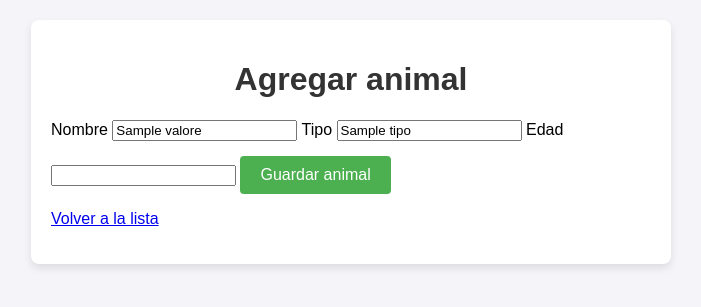
After one commit to JramonGs/contenedores, a Flask app: template templates/agregar.html in a window 1280 px wide. The commit adds this page. Shown: the top 307 px of the page, without its empty margins (289-990 px from the left). Run offline with Flask 3, Linux system fonts and the light colour scheme; the template is opened without the code that fills it: most values are stand-ins (such as "Sample title", 1, 10 or a date in 2020).

Commit message:
Agregar animales

```diff
--- /dev/null
+++ b/templates/agregar.html
@@ -0,0 +1,33 @@
+<!DOCTYPE html>
+<html lang="es">
+<head>
+    <meta charset="UTF-8">
+    <title>Agregar animal | Mi Zoológico</title>
+    <link rel="stylesheet" href="{{ url_for('static', filename='CSS/styles.css') }}">
+</head>
+<body>
+    <main class="container">
+        <h1>Agregar animal</h1>
+        {% if errores %}
+            <ul class="errores" role="alert">
+                {% for error in errores %}
+                    <li>{{ error }}</li>
+                {% endfor %}
+            </ul>
+        {% endif %}
+        <form action="{{ url_for('animales.agregar_animal') }}" method="post">
+            <label for="nombre">Nombre</label>
+            <input id="nombre" name="nombre" type="text" maxlength="100" value="{{ valores.get('nombre', '') }}" required>
+
+            <label for="tipo">Tipo</label>
+            <input id="tipo" name="tipo" type="text" maxlength="100" value="{{ valores.get('tipo', '') }}" required>
+
+            <label for="edad">Edad</label>
+            <input id="edad" name="edad" type="number" min="0" value="{{ valores.get('edad', '') }}">
+
+            <button type="submit">Guardar animal</button>
+        </form>
+        <p><a href="{{ url_for('index') }}">Volver a la lista</a></p>
+    </main>
+</body>
+</html>
--- a/templates/index.html
+++ b/templates/index.html
@@ -3,11 +3,14 @@
 <head>
     <meta charset="UTF-8">
     <title>Mi Zoológico</title>
-    <!-- Aquí puedes enlazar tu CSS después -->
     <link rel="stylesheet" href="{{ url_for('static', filename='CSS/styles.css') }}">
 </head>
 <body>
     <h1>Lista de Animales</h1>
+    {% if agregado %}
+        <p class="mensaje exito">Animal agregado correctamente.</p>
+    {% endif %}
+    <p><a class="button" href="{{ url_for('animales.agregar_animal') }}">Agregar animal</a></p>
     <table border="1">
         <thead>
             <tr>
```
